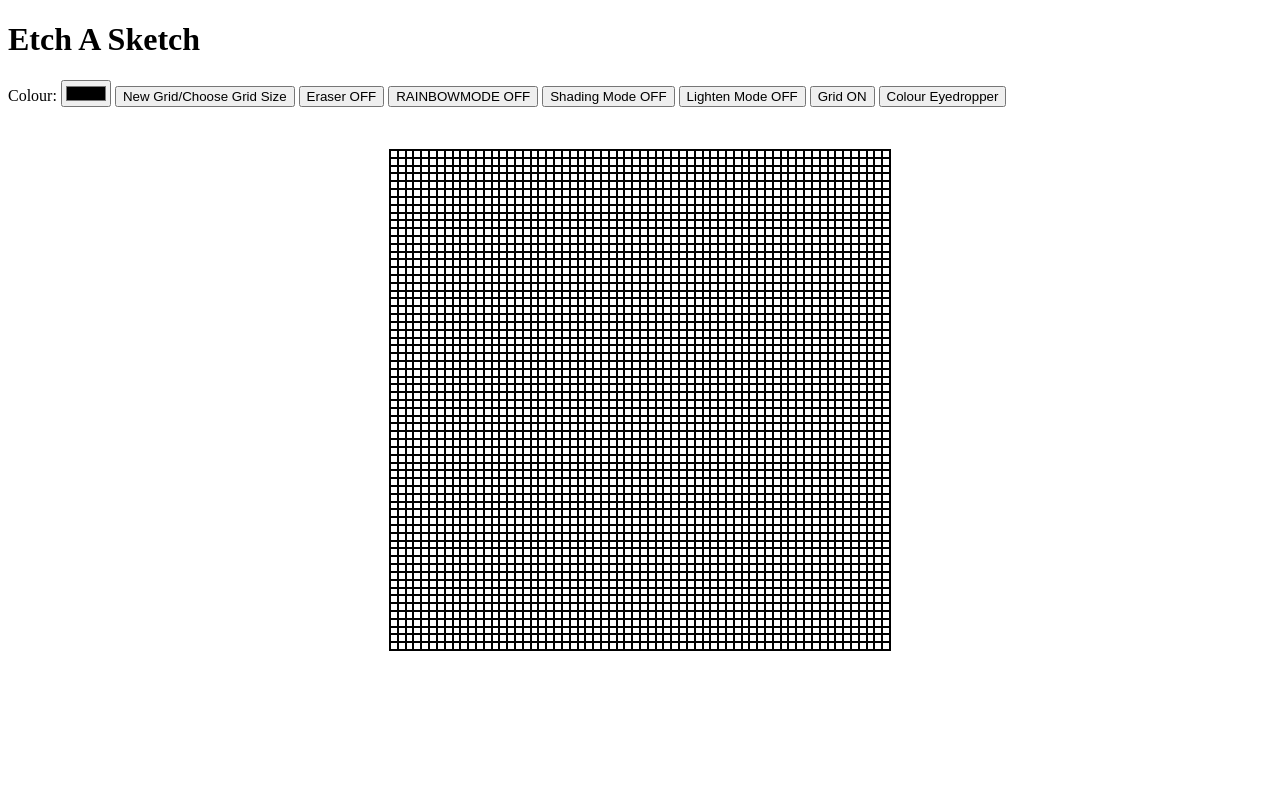
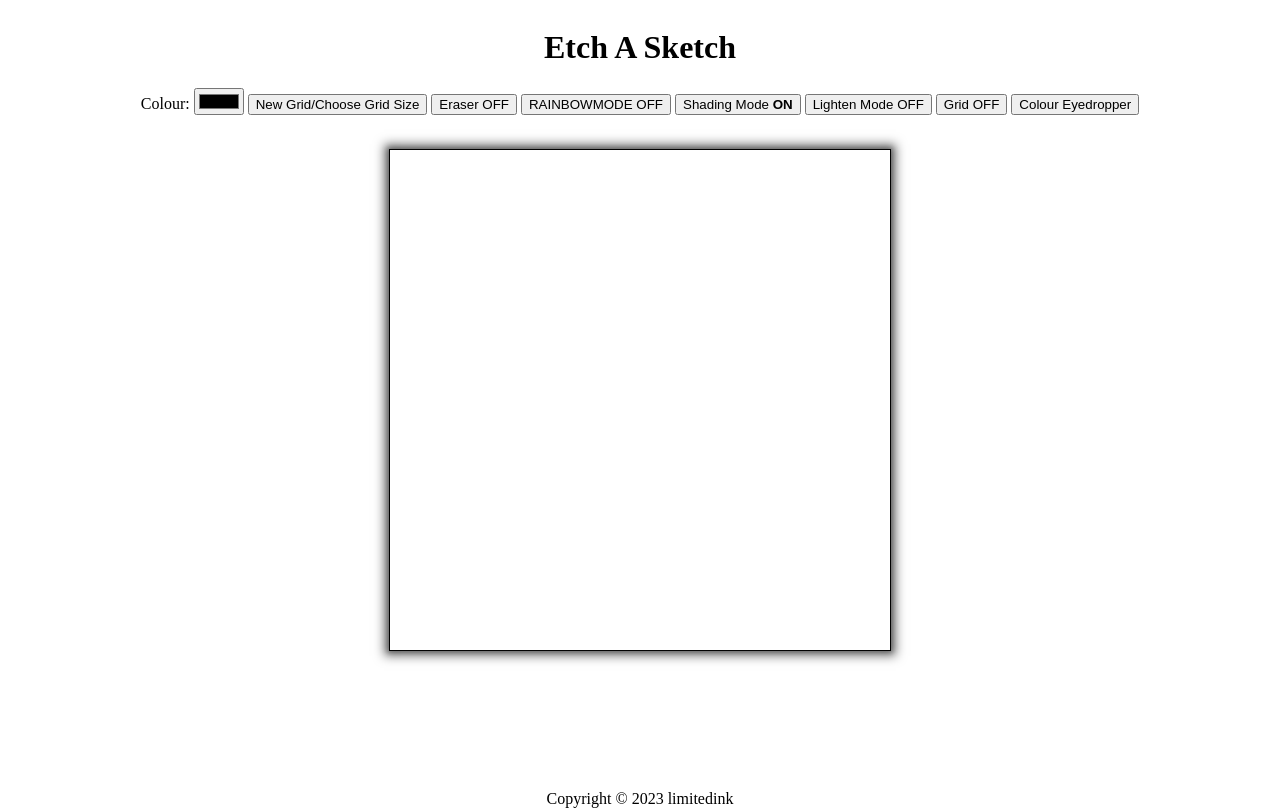
Before and after one commit to limitedink/etch-a-sketch, a plain HTML site: page index.html in a window 1280 px wide. Both pictures are taken after a click on the button "Shading Mode OFF". Drawn offline with Linux system fonts and the light colour scheme.

Commit message:
V1.0 Etch-A-Sketch Complete
Add Main Etch-A-Sketch functionality. Add box shadow.
Add Footer
Current features: Rainbow Mode, Eraser mode, Draw mode,
Grid ON/OFF, Generate new grid up to 100x100.

All buttons work but Shading Mode, Lighten Mode and Color Eyedropper are missing functionality.

```diff
--- a/index.html
+++ b/index.html
@@ -17,10 +17,11 @@
       <button id="rainbowmode">RAINBOWMODE OFF</button>
       <button id="shadingmode">Shading Mode OFF</button>
       <button id="lightenmode">Lighten Mode OFF</button>
-      <button id="gridmode">Grid ON</button>
+      <button id="gridmode">Grid OFF</button>
       <button id="eyedropper">Colour Eyedropper</button>
     </div>
     <div class="container"></div>
+    <footer>Copyright © 2023 limitedink</footer>
     <script src="script.js"></script>
   </body>
 </html>
--- a/script.js
+++ b/script.js
@@ -1,69 +1,3 @@
-// // Define variables
-// const container = document.querySelector(".container");
-// const colorPicker = document.querySelector("#color-picker");
-// const newGridButton = document.querySelector("#new-grid-btn");
-
-// let numSquaresPerSide = 16;
-
-// // Create initial grid
-// createGrid(numSquaresPerSide);
-
-// // Add event listeners to each grid square
-// addEventListenersToSquares();
-
-// // Set CSS properties to turn squares into grid
-// container.style.display = "grid";
-// container.style.gridTemplateColumns = `repeat(${numSquaresPerSide}, 1fr)`;
-// container.style.gridTemplateRows = `repeat(${numSquaresPerSide}, 1fr)`;
-// container.style.height = "400px";
-// container.style.width = "400px";
-
-// // Add event listener to new grid button
-// newGridButton.addEventListener("click", () => {
-//   // Ask user for number of squares per side
-//   const userInput = prompt(
-//     "Enter number of squares per side (maximum 100):",
-//     numSquaresPerSide
-//   );
-//   // Check if user input is valid
-//   const newNumSquaresPerSide = parseInt(userInput);
-//   if (!isNaN(newNumSquaresPerSide) && newNumSquaresPerSide <= 100) {
-//     numSquaresPerSide = newNumSquaresPerSide;
-//     // Remove existing grid
-//     container.innerHTML = "";
-//     // Create new grid
-//     createGrid(numSquaresPerSide);
-//     // Set CSS properties to turn squares into grid
-//     container.style.gridTemplateColumns = `repeat(${numSquaresPerSide}, 1fr)`;
-//     container.style.gridTemplateRows = `repeat(${numSquaresPerSide}, 1fr)`;
-//     // Add event listeners to new squares
-//     addEventListenersToSquares();
-//   }
-// });
-
-// // Create grid
-// function createGrid(num) {
-//   // Create new squares
-//   for (let i = 0; i < num * num; i++) {
-//     const div = document.createElement("div");
-//     div.classList.add("square");
-//     container.appendChild(div);
-//   }
-// }
-
-// // Add event listeners to each grid square
-// function addEventListenersToSquares() {
-//   const squares = document.querySelectorAll(".square");
-//   squares.forEach((square) => {
-//     square.dataset.color = "white";
-//     square.addEventListener("mouseover", () => {
-//       const trailColor = colorPicker.value;
-//       square.style.backgroundColor = trailColor;
-//       square.dataset.color = trailColor;
-//     });
-//   });
-// }
-
 // Define variables
 const container = document.querySelector(".container");
 const colorPicker = document.querySelector("#color-picker");
@@ -118,6 +52,10 @@ function createGrid(num) {
   }
 }
 let isRainbowModeOn = false;
+let isShadingModeOn = false;
+let isLightenModeOn = false;
+let shadeAmount = 1; // adjust this value to change the amount of shading or lightening
+
 //DRAW FUNCTION
 // Add event listeners to each grid square
 function addEventListenersToSquares() {
@@ -178,7 +116,7 @@ function addEventListenersToSquares() {
 }
 
 //GRID BUTTON
-let isGridVisible = true;
+let isGridVisible = false;
 const gridButton = document.querySelector("#gridmode");
 
 gridButton.addEventListener("click", toggleGrid);
@@ -215,3 +153,35 @@ function getRandomColor() {
   }
   return color;
 }
+
+// Add event listener to shading mode button
+const shadingModeButton = document.querySelector("#shadingmode");
+shadingModeButton.addEventListener("click", () => {
+  isShadingModeOn = !isShadingModeOn; // toggle shading mode
+  if (isShadingModeOn) {
+    shadingModeButton.innerHTML = "Shading Mode <b>ON</b>";
+    isLightenModeOn = false; // turn off lighten mode
+    lightenModeButton.innerHTML = "Lighten Mode OFF";
+
+    const currentColor = getComputedStyle(
+      document.documentElement
+    ).getPropertyValue("--main-color");
+    const newColor = adjust(RGBToHex, currentColor, -20); // darken color by 20 units
+    document.documentElement.style.setProperty("--main-color", newColor);
+  } else {
+    shadingModeButton.textContent = "Shading Mode OFF";
+  }
+});
+
+// Add event listener to lighten mode button
+const lightenModeButton = document.querySelector("#lightenmode");
+lightenModeButton.addEventListener("click", () => {
+  isLightenModeOn = !isLightenModeOn; // toggle lighten mode
+  if (isLightenModeOn) {
+    lightenModeButton.innerHTML = "Lighten Mode <b>ON</b>";
+    isShadingModeOn = false; // turn off shading mode
+    shadingModeButton.innerHTML = "Shading Mode OFF";
+  } else {
+    lightenModeButton.textContent = "Lighten Mode OFF";
+  }
+});
--- a/styles.css
+++ b/styles.css
@@ -1,9 +1,28 @@
+html,
+body {
+  height: 100%;
+}
+
+body {
+  display: flex;
+  flex-direction: column;
+  text-align: center;
+}
+
+.container {
+  flex: 1;
+}
+
+footer {
+  margin-top: auto;
+}
+
 .square:hover {
   background-color: var(--trail-color);
 }
 .square {
-  background-color: white;
-  border: 0.1px solid black;
+  background-color: rgb(255, 255, 255);
+  border: none;
   user-select: none; /* prevent selection on click */
 }
 
@@ -14,6 +33,7 @@
   left: 50%;
   transform: translate(-50%, -50%);
   border: 0.1px solid black;
+  box-shadow: 0 0 10px 5px rgba(0, 0, 0, 0.5), 0 0 5px 2px rgba(0, 0, 0, 0.3);
 }
 
 .trail {
```
